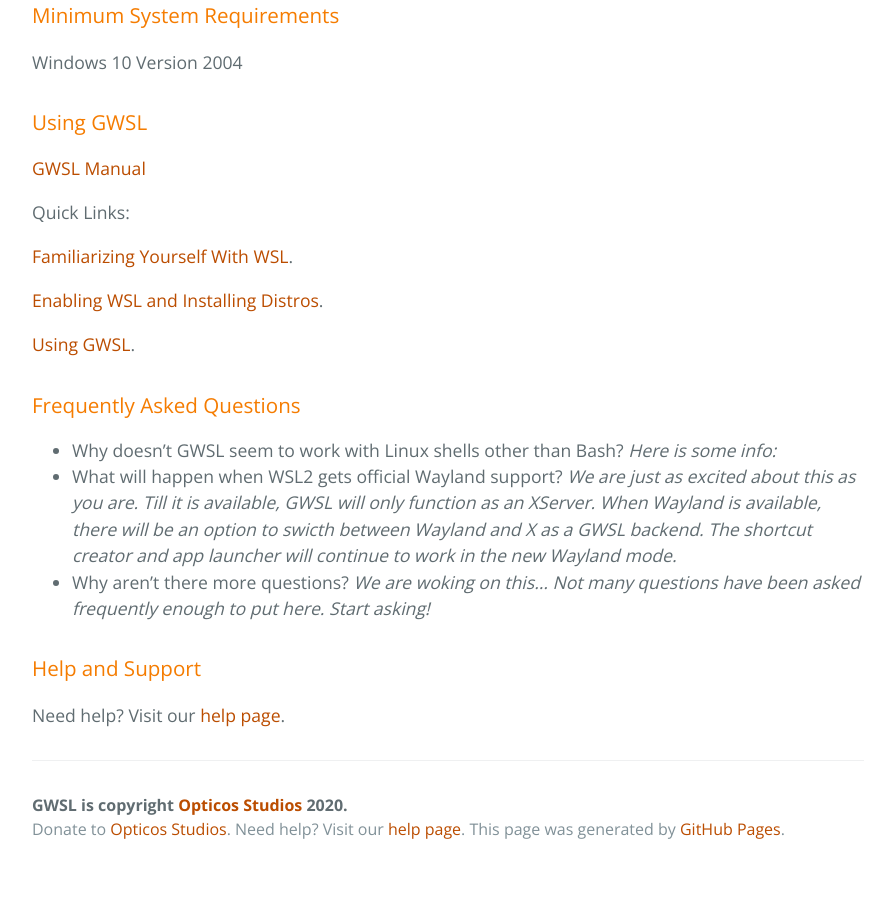
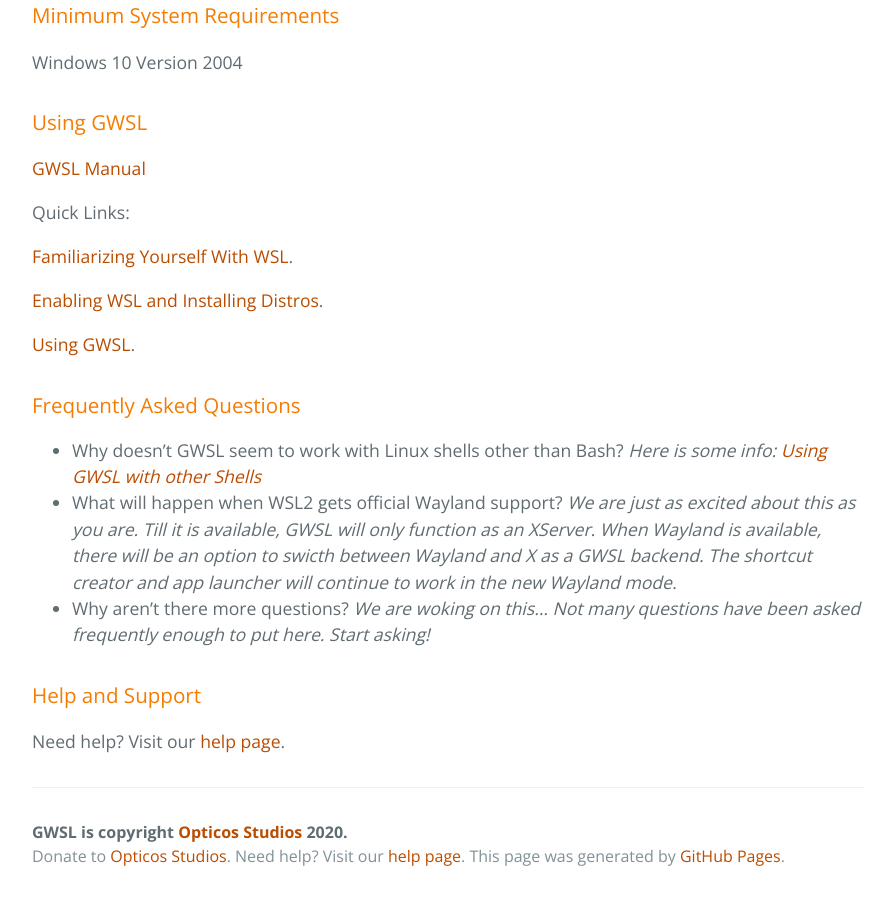
Before and after one commit to Opticos/gwsl, a Jekyll site: the page built from index.md, in a window 1280 px wide and 900 px high, scrolled down 1477 px. Shown: the whole window, without its empty margins (192-1085 px from the left). Built offline with Jekyll 4.4.1, drawn with Linux system fonts in a browser that asks for light colours; the repository's description, which GitHub fills in, is left out; before the commit the page ends 2350 px from its top, so only the background shows below that.

Commit message:
Update index.md

```diff
--- a/index.md
+++ b/index.md
@@ -84,7 +84,7 @@ Miscellaneous
 -->
 
 ### Frequently Asked Questions
-*  Why doesn't GWSL seem to work with Linux shells other than Bash? *Here is some info: []()*
+*  Why doesn't GWSL seem to work with Linux shells other than Bash? *Here is some info: [Using GWSL with other Shells](./tutorials/manual.html#using-gwsl-with-other-shells)*
 *  What will happen when WSL2 gets official Wayland support? *We are just as excited about this as you are. Till it is available, GWSL will only function as an XServer. When Wayland is available, there will be an option to swicth between Wayland and X as a GWSL backend. The shortcut creator and app launcher will continue to work in the new Wayland mode.*
 *  Why aren't there more questions? *We are woking on this... Not many questions have been asked frequently enough to put here. Start asking!*
 
```
